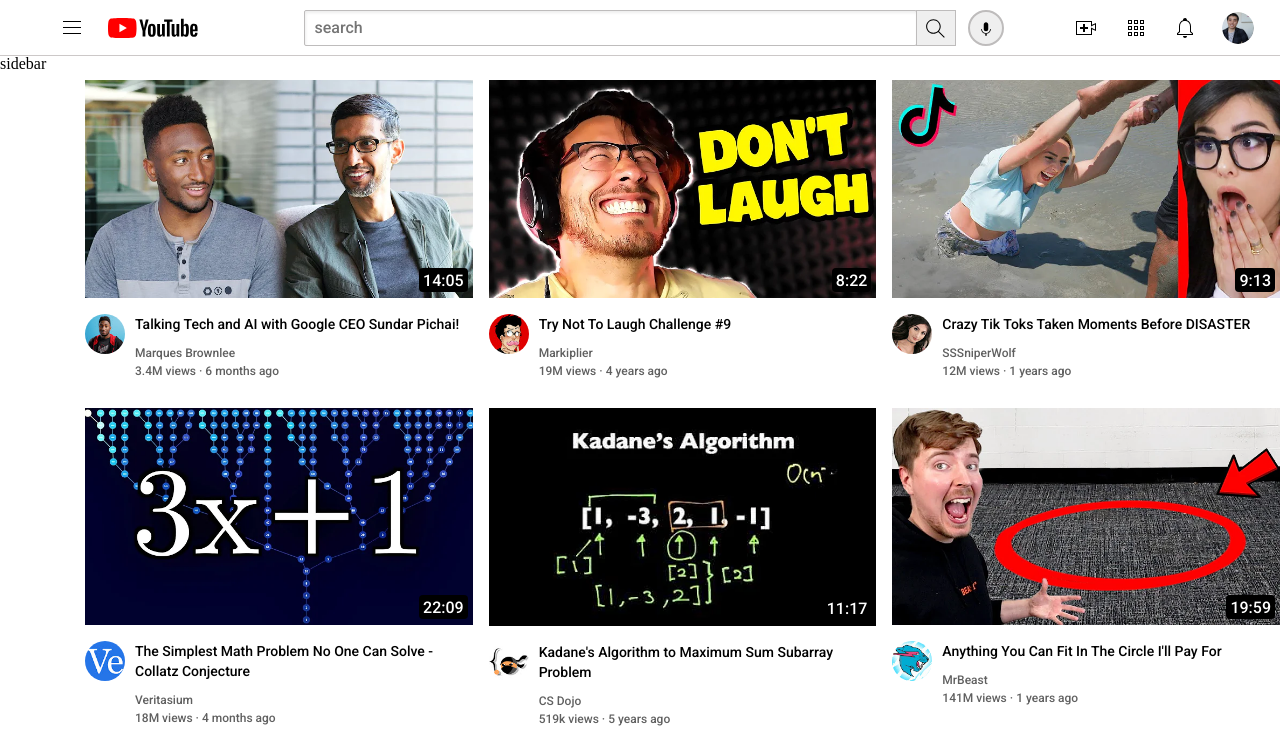
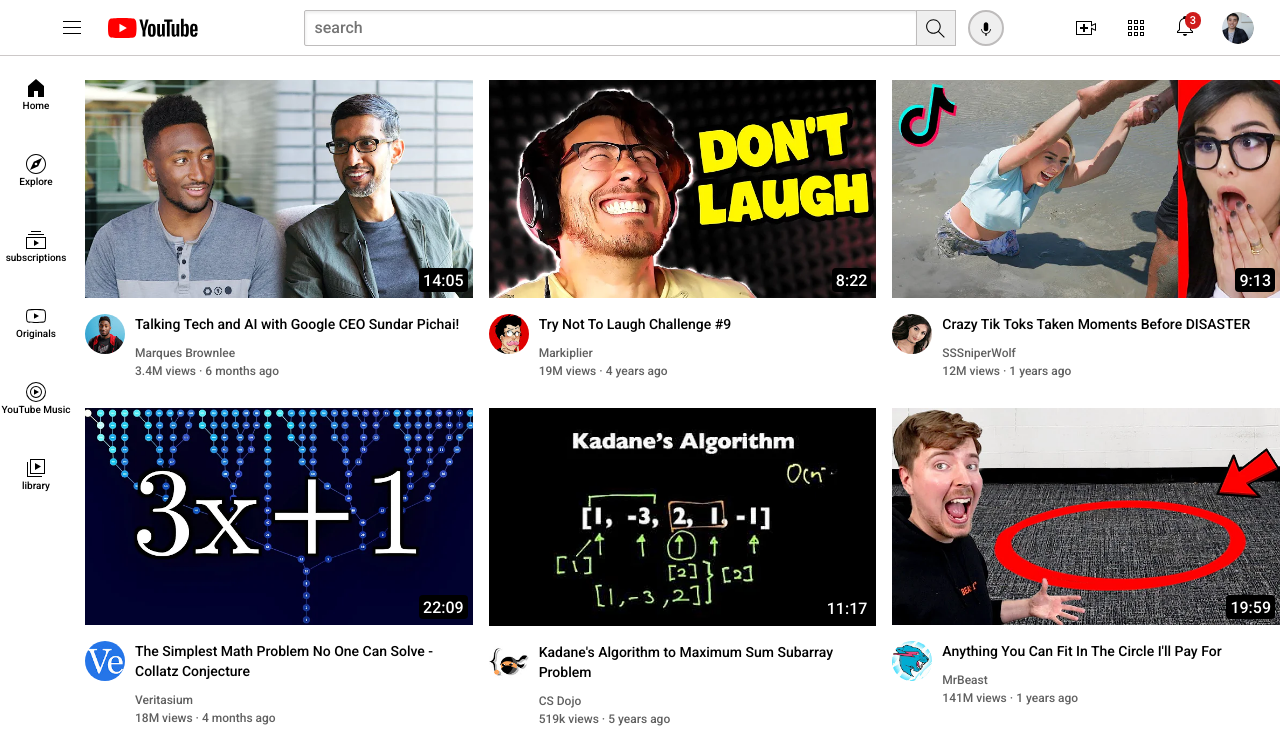
Before and after one commit to itzzmerkraja/Youtube.com-clone, a plain HTML site: page youtube.html in a window 1280 px wide. Shown: the top 753 px of the page. Drawn offline with Linux system fonts and the light colour scheme.

Commit message:
sidebar-icon

```diff
--- a/Style/header.css
+++ b/Style/header.css
@@ -100,6 +100,24 @@
 .notifications-icon{
     height: 24px;
 }
+.notifications-icon-container{
+    position: relative;
+}
+.notifications-count{
+    position: absolute;
+    background-color: rgb(206, 27, 27);
+    color: white;
+    font-family: Roboto,Arial;
+    font-size: 11px;
+    top: -2px;
+    right: -4px;
+    padding-right: 5px;
+    padding-top: 2px;
+    padding-bottom: 2px;
+    padding-left: 5px;
+    border-radius: 10px;
+
+}
 .my-channel{
     height: 32px;
     border-radius: 16px;
--- a/Style/sidebar.css
+++ b/Style/sidebar.css
@@ -6,3 +6,21 @@
     width: 72px;
     background-color: white;
 }
+.sidebar-link{
+    height: 76px;
+    display: flex;
+    justify-content: center;
+    align-items: center;
+    flex-direction: column;
+
+}
+.sidebar-link:hover{
+    background-color: rgb(230, 223, 223);
+}
+.sidebar-link img{
+    height: 24px;
+}
+.sidebar-link div{
+    font-family: Roboto,Arial;
+    font-size: 10px;
+}
--- a/youtube.html
+++ b/youtube.html
@@ -28,12 +28,38 @@
         <div class="right-section">
             <img class="upload-icon" src="image/icon/upload.svg">
             <img class="youtube-apps" src="image/icon/youtube-apps.svg" >
-            <img class="notifications-icon" src="image/icon/notifications.svg">
+            <div class="notifications-icon-container">
+                <img class="notifications-icon" src="image/icon/notifications.svg">
+                <div class="notifications-count">3</div>
+            </div>
             <img class="my-channel" src="image/channel-image/my-channel.jpeg" >
         </div>
     </div>
     <div class="sidebar">
-        sidebar
+        <div class="sidebar-link">
+            <img src="image/sidebar-link/home.svg">
+            <div>Home</div>
+        </div>
+        <div class="sidebar-link">
+            <img src="image/sidebar-link/explore.svg">
+            <div>Explore</div>
+        </div>
+        <div class="sidebar-link">
+            <img src="image/sidebar-link/subscriptions.svg">
+            <div>subscriptions</div>
+        </div>
+        <div class="sidebar-link">
+            <img src="image/sidebar-link/originals.svg">
+            <div>Originals</div>
+        </div>
+        <div class="sidebar-link">
+            <img src="image/sidebar-link/youtube-music.svg">
+            <div>YouTube Music</div>
+        </div>
+        <div class="sidebar-link">
+            <img src="image/sidebar-link/library.svg">
+            <div>library</div>
+        </div>
     </div>
     <div class="video-grid">
         <div class="video-preview">
```
Also changed, not shown: image/sidebar-link/explore.svg (added), image/sidebar-link/home.svg (added), image/sidebar-link/library.svg (added), image/sidebar-link/originals.svg (added), image/sidebar-link/subscriptions.svg (added), image/sidebar-link/youtube-music.svg (added).
